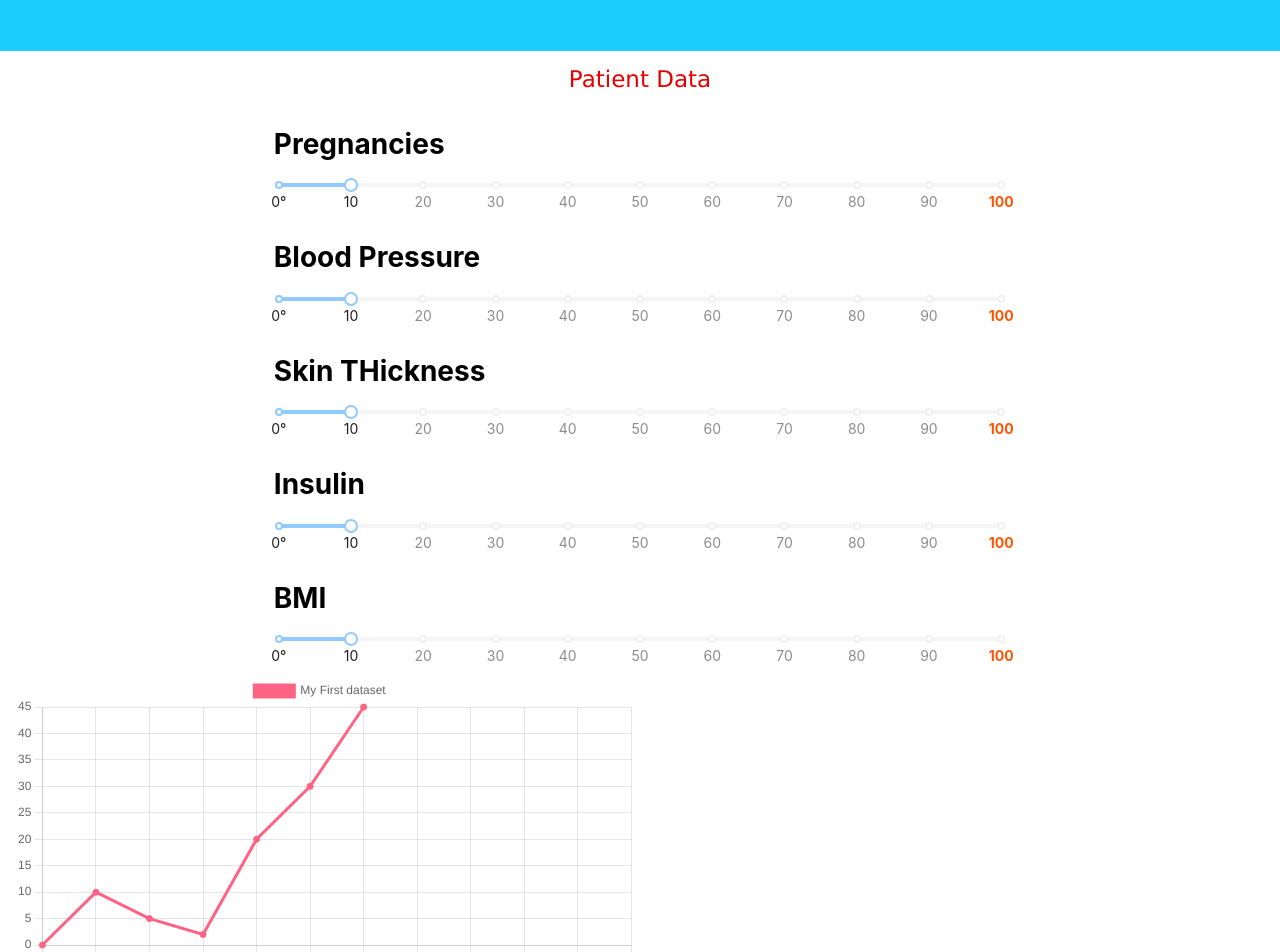
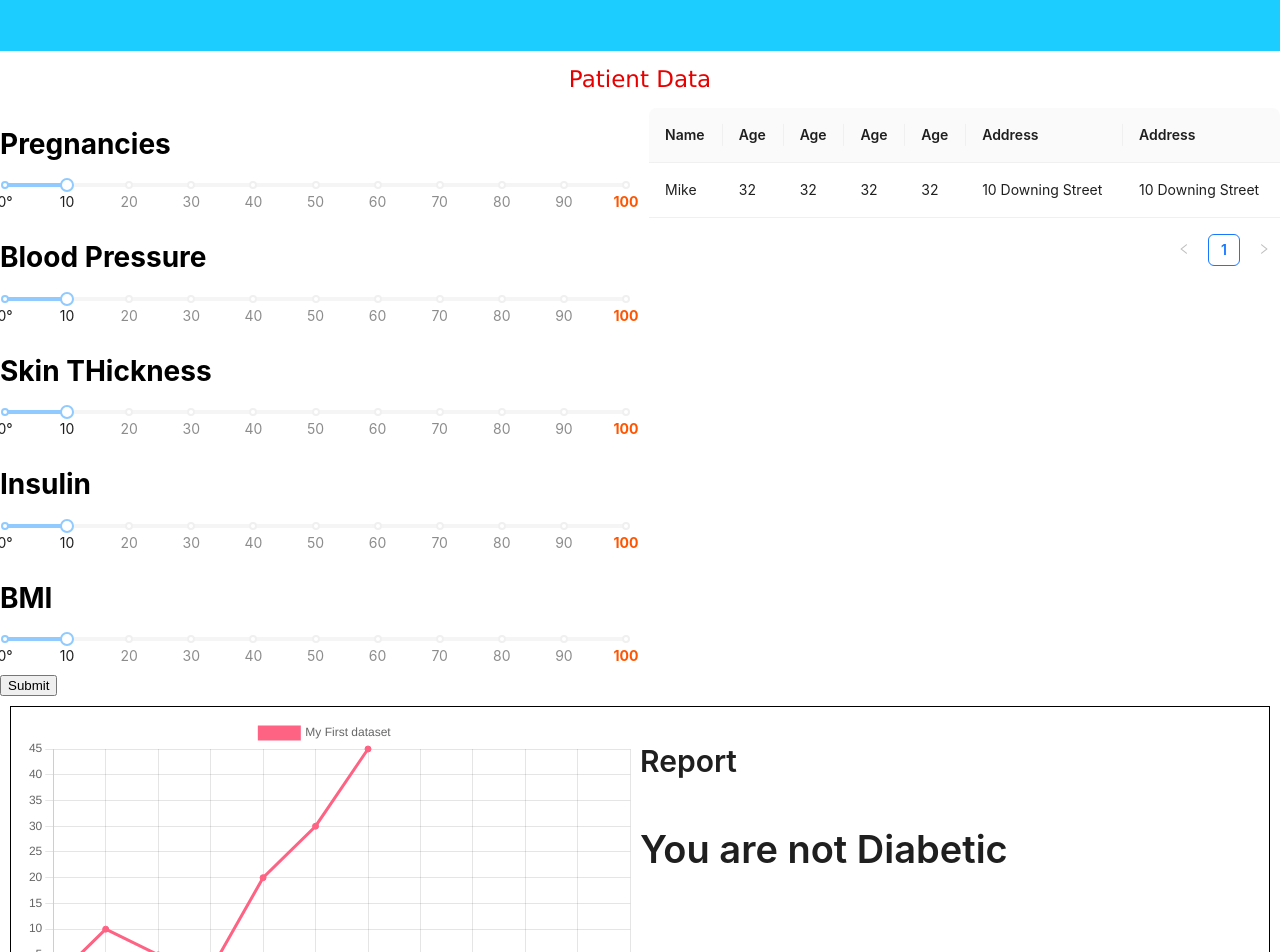
Before and after one commit to yj-10/Python-AI, a React (Create React App) app: page / in a window 1280 px wide. Shown: the top 952 px of the page. Built offline with nearby package versions, Linux system fonts and the light colour scheme.

Commit message:
chart update

```diff
--- a/src/App.jsx
+++ b/src/App.jsx
@@ -1,8 +1,11 @@
 import React from "react";
+
 import { Radar } from "react-chartjs-2";
 import { Col, DatePicker, Row, Slider } from "antd";
 import LineChart from "./Component/LineChart";
-
+import TableChart from "./Component/TableChart";
+import { Typography } from "antd";
+const { Title } = Typography;
 const App = () => {
   const marks = {
     0: "0°",
@@ -41,6 +44,8 @@ const App = () => {
           <div className="Wrapper_title">
             <h1 className="">Patient Data</h1>
           </div>
+          <Row gutter={18}>
+            <Col span={12}>
               <Row>
                 <Col span={24}>
                   <div className="Wrapper_Content">
@@ -72,13 +77,33 @@ const App = () => {
                     <Slider marks={marks} step={null} defaultValue={12} />
                   </div>
                 </Col>
+                <Col span={24}>
+                  <div className="Wrapper_Content">
+                    <button>Submit</button>
+                  </div>
+                </Col>
+              </Row>
+            </Col>
+            <Col span={12}>
+              <TableChart />
+            </Col>
           </Row>
         </div>
       </div>
-      <div className="table_container">
+      <div className="Wrapper_sec_Container">
         <Row>
           <Col span={12}>
             <LineChart />
+          </Col>
+          <Col span={12}>
+            <div className="Result_div">
+              <div className="Result_Row">
+                <article>
+                  <Title level={2}>Report</Title>
+                  <Title>You are not Diabetic</Title>
+                </article>
+              </div>
+            </div>
           </Col>
         </Row>
       </div>
--- a/src/Component/LineChart.jsx
+++ b/src/Component/LineChart.jsx
@@ -1,6 +1,6 @@
 import React from "react";
 import Chart from "chart.js/auto";
-import { Line } from "react-chartjs-2";
+import { Line, PolarArea, Radar } from "react-chartjs-2";
 
 const labels = ["January", "February", "March", "April", "May", "June","july","August","September","October","November","December"];
 
--- /dev/null
+++ b/src/Component/TableChart.jsx
@@ -0,0 +1,55 @@
+import { Table } from "antd";
+import React from "react";
+
+function TableChart() {
+  const dataSource = [
+    {
+      key: "1",
+      name: "Mike",
+      age: 32,
+      address: "10 Downing Street",
+    },
+  ];
+
+  const columns = [
+    {
+      title: "Name",
+      dataIndex: "name",
+      key: "name",
+    },
+    {
+      title: "Age",
+      dataIndex: "age",
+      key: "age",
+    },
+    {
+      title: "Age",
+      dataIndex: "age",
+      key: "age",
+    },
+    {
+      title: "Age",
+      dataIndex: "age",
+      key: "age",
+    },
+    {
+      title: "Age",
+      dataIndex: "age",
+      key: "age",
+    },
+    {
+      title: "Address",
+      dataIndex: "address",
+      key: "address",
+    },
+    {
+      title: "Address",
+      dataIndex: "address",
+      key: "address",
+    },
+  ];
+
+  return <Table dataSource={dataSource} columns={columns} />;
+}
+
+export default TableChart;
--- a/src/index.css
+++ b/src/index.css
@@ -61,3 +61,12 @@ code {
   text-transform: uppercase;
   font-size: 24px;
 }
+
+.Wrapper_sec_Container {
+  display: block;
+  border: 1px solid;
+  padding: 10px 0px;
+  margin: 10px;
+  position: relative;
+  overflow: hidden;
+}
```
Lines whose indentation alone changed are shown as unchanged.
